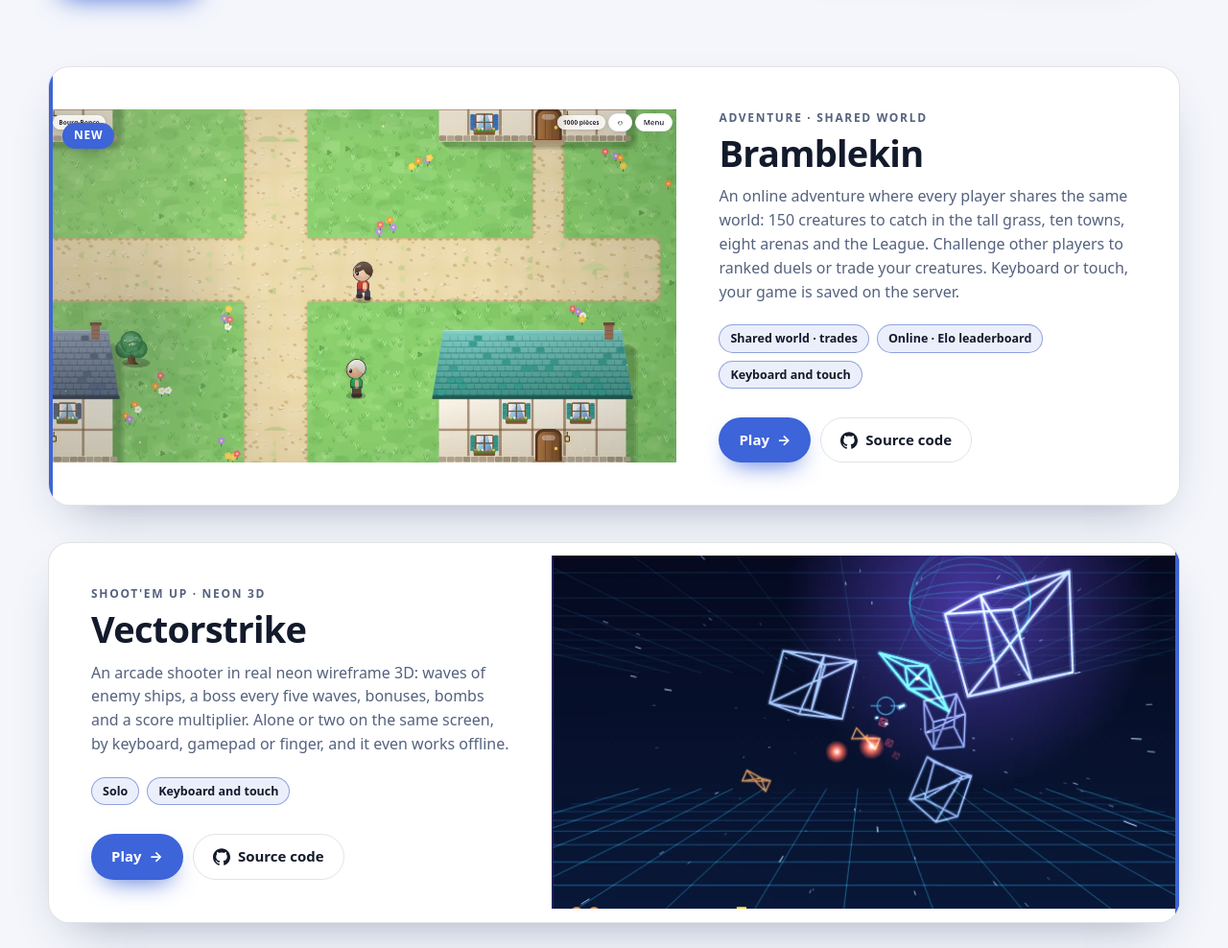
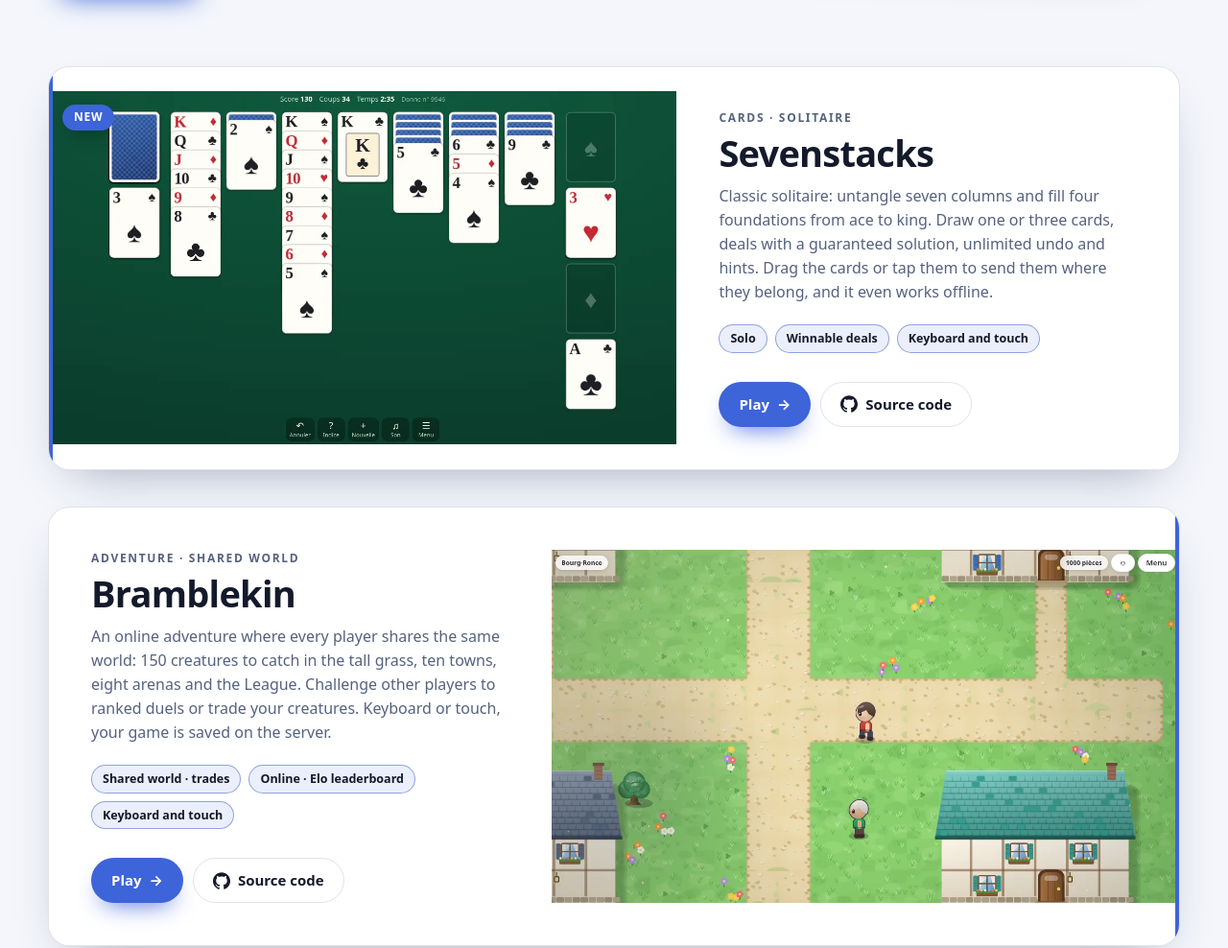
Before and after one commit to OpenPrunus/games, a website: page index.html in a window 1280 px wide. Shown: the part 734-1722 px from the top of the page at 96% size. Drawn offline with Linux system fonts and the light colour scheme.

Commit message:
Page des jeux : carte Sevenstacks, douze jeux annoncés partout

```diff
--- a/index.html
+++ b/index.html
@@ -4,7 +4,7 @@
   <meta charset="utf-8">
   <meta name="viewport" content="width=device-width, initial-scale=1, viewport-fit=cover">
   <title>Prunus Games</title>
-  <meta name="description" content="Onze jeux à jouer dans le navigateur : Chicken Challenge, Gloop Volley, Hillshot, Blockfall, Knock Knock, Cliffwalkers, Brickbash, Kartrush, Pipejump, Vectorstrike et Bramblekin. Contre l'ordinateur, à deux ou en ligne, sans compte.">
+  <meta name="description" content="Douze jeux à jouer dans le navigateur : Chicken Challenge, Gloop Volley, Hillshot, Blockfall, Knock Knock, Cliffwalkers, Brickbash, Kartrush, Pipejump, Vectorstrike, Bramblekin et Sevenstacks. Contre l'ordinateur, à deux ou en ligne, sans compte.">
   <meta name="theme-color" content="#0d1424">
   <link rel="manifest" href="manifest.webmanifest">
   <link rel="apple-touch-icon" href="icons/apple-touch-icon.png">
@@ -13,7 +13,7 @@
   <script src="pwa.js" defer></script>
   <meta property="og:type" content="website">
   <meta property="og:title" content="Prunus Games">
-  <meta property="og:description" content="Chicken Challenge, Gloop Volley, Hillshot, Blockfall, Knock Knock, Cliffwalkers, Brickbash, Kartrush, Pipejump, Vectorstrike, Bramblekin : onze jeux à jouer dans le navigateur, seul, à deux ou en ligne.">
+  <meta property="og:description" content="Chicken Challenge, Gloop Volley, Hillshot, Blockfall, Knock Knock, Cliffwalkers, Brickbash, Kartrush, Pipejump, Vectorstrike, Bramblekin, Sevenstacks : douze jeux à jouer dans le navigateur, seul, à deux ou en ligne.">
   <meta property="og:image" content="https://games.prunus.dev/assets/og.png">
   <meta property="og:url" content="https://games.prunus.dev/">
   <meta name="twitter:card" content="summary_large_image">
@@ -59,10 +59,28 @@
     <section id="games" class="games" aria-labelledby="games-title">
       <h2 id="games-title" class="sr" data-i18n="gamesTitle"></h2>
 
+      <article class="card" id="sevenstacks">
+        <a class="shot" href="https://sevenstacks.prunus.dev" target="_blank" rel="noopener" tabindex="-1" aria-hidden="true">
+          <img src="assets/sevenstacks.webp" width="1280" height="720" alt="" loading="lazy">
+          <span class="badge" data-i18n="badgeNew"></span>
+        </a>
+        <div class="body">
+          <p class="kind" data-i18n="sevenKind"></p>
+          <h3>Sevenstacks</h3>
+          <p data-i18n="sevenText"></p>
+          <ul class="tags">
+            <li data-i18n="tagSolo"></li><li data-i18n="tagWinnable"></li><li data-i18n="tagTouch"></li>
+          </ul>
+          <div class="actions">
+            <a class="btn primary" href="https://sevenstacks.prunus.dev" target="_blank" rel="noopener"><span data-i18n="play"></span><span aria-hidden="true"> →</span></a>
+            <a class="btn" href="https://github.com/OpenPrunus/sevenstacks" target="_blank" rel="noopener"><svg viewBox="0 0 24 24" aria-hidden="true"><use href="#gh"/></svg><span data-i18n="code"></span></a>
+          </div>
+        </div>
+      </article>
+
       <article class="card" id="bramblekin">
         <a class="shot" href="https://bramblekin.prunus.dev" target="_blank" rel="noopener" tabindex="-1" aria-hidden="true">
           <img src="assets/bramblekin.webp" width="1280" height="720" alt="" loading="lazy">
-          <span class="badge" data-i18n="badgeNew"></span>
         </a>
         <div class="body">
           <p class="kind" data-i18n="brambleKind"></p>
--- a/js/main.js
+++ b/js/main.js
@@ -3,7 +3,7 @@ export const DICT = {
   fr: {
     skip: 'Aller aux jeux',
     eyebrow: 'prunus.dev · jeux',
-    heroTitle: 'Onze jeux, <em>aucune installation.</em>',
+    heroTitle: 'Douze jeux, <em>aucune installation.</em>',
     heroLead: 'Des jeux à lancer directement dans le navigateur, sur téléphone comme sur ordinateur : contre l\'ordinateur, à deux sur le même écran ou en ligne avec classement. Pas de compte, pas de pub.',
     factGames: 'jeux à essayer',
     factAccounts: 'compte à créer',
@@ -14,6 +14,8 @@ export const DICT = {
     badgeNew: 'Nouveau',
     play: 'Jouer',
     code: 'Code source',
+    sevenKind: 'Cartes · solitaire',
+    sevenText: 'Le solitaire classique : sept colonnes à démêler, quatre fondations à remplir de l\'as au roi. Tirer une ou trois cartes, des donnes dont une solution est garantie, annulation illimitée et indices. Glissez les cartes ou touchez-les pour qu\'elles se rangent seules, et ça marche même hors ligne.',
     brambleKind: 'Aventure · monde partagé',
     brambleText: 'Une aventure en ligne où tous les joueurs partagent le même monde : 150 créatures à attraper dans les hautes herbes, dix villes, huit arènes et la Ligue. Défiez les autres joueurs en duel classé ou échangez vos créatures. Au clavier ou au doigt, la partie est gardée sur le serveur.',
     vectorKind: 'Shoot\'em up · 3D néon',
@@ -38,6 +40,7 @@ export const DICT = {
     chickenText: 'Une recréation du Poulaga Challenge : lancez votre poule le long du couloir et rattrapez celle de l\'adversaire. Chaque lancer est vérifié pour que la partie reste honnête.',
     tagSolo: 'Solo',
     tagWorld: 'Monde partagé · échanges',
+    tagWinnable: 'Donnes gagnables',
     tagDuel: 'Duel : lignes envoyées',
     tagTurn: 'Tour par tour',
     tagWind: 'Vent et colline aléatoires',
@@ -56,7 +59,7 @@ export const DICT = {
   en: {
     skip: 'Skip to the games',
     eyebrow: 'prunus.dev · games',
-    heroTitle: 'Eleven games, <em>nothing to install.</em>',
+    heroTitle: 'Twelve games, <em>nothing to install.</em>',
     heroLead: 'Games you launch straight from the browser, on a phone or on a computer: against the computer, two on the same screen, or online with a leaderboard. No account, no ads.',
     factGames: 'games to try',
     factAccounts: 'account to create',
@@ -67,6 +70,8 @@ export const DICT = {
     badgeNew: 'New',
     play: 'Play',
     code: 'Source code',
+    sevenKind: 'Cards · solitaire',
+    sevenText: 'Classic solitaire: untangle seven columns and fill four foundations from ace to king. Draw one or three cards, deals with a guaranteed solution, unlimited undo and hints. Drag the cards or tap them to send them where they belong, and it even works offline.',
     brambleKind: 'Adventure · shared world',
     brambleText: 'An online adventure where every player shares the same world: 150 creatures to catch in the tall grass, ten towns, eight arenas and the League. Challenge other players to ranked duels or trade your creatures. Keyboard or touch, your game is saved on the server.',
     vectorKind: 'Shoot\'em up · neon 3D',
@@ -91,6 +96,7 @@ export const DICT = {
     chickenText: 'A recreation of the Poulaga Challenge: throw your chicken down the corridor and catch your opponent\'s. Every throw is checked so the game stays fair.',
     tagSolo: 'Solo',
     tagWorld: 'Shared world · trades',
+    tagWinnable: 'Winnable deals',
     tagDuel: 'Duel: lines sent to your opponent',
     tagTurn: 'Turn-based',
     tagWind: 'Random hill and wind',
```
Also changed, not shown: tests/page.test.js (+3 -3 lines), README.md, assets/sevenstacks.webp (added).
